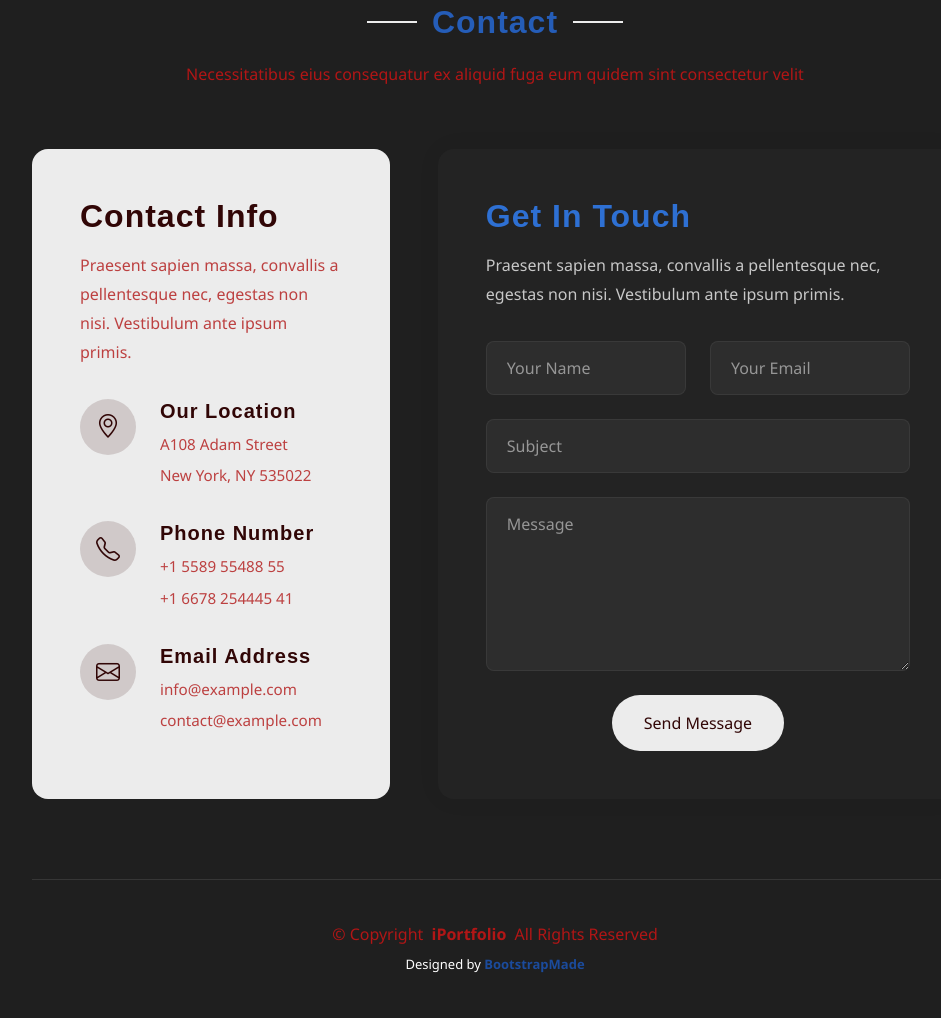
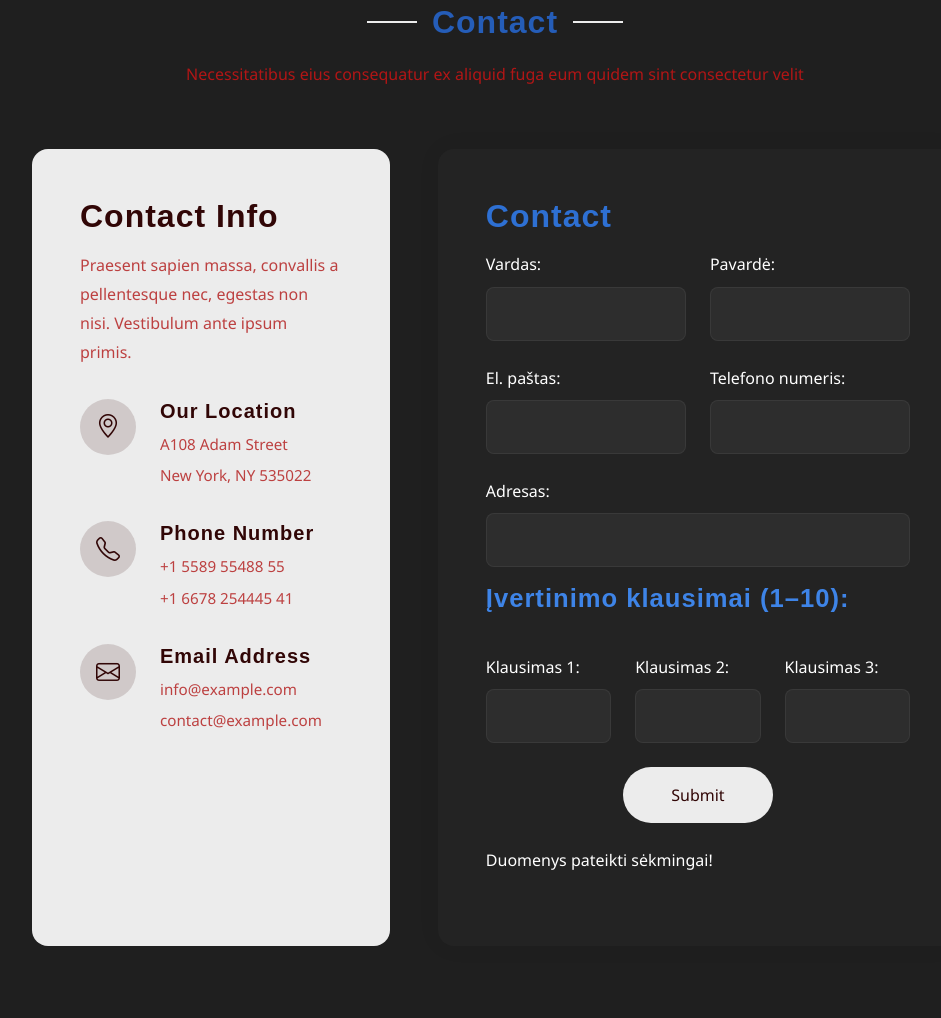
Before and after one commit to Juce171/Juce171.github.io, a plain HTML site: page index.html in a window 1280 px wide. Shown: the part 10726-11744 px from the top of the page, without its empty margins (310-1251 px from the left). Drawn offline with nearby package versions, Linux system fonts and the light colour scheme.

Commit message:
Add files via upload

```diff
--- a/index.html
+++ b/index.html
@@ -1098,10 +1098,9 @@
 
           <div class="col-lg-7">
             <div class="contact-form">
-              <h3>Get In Touch</h3>
-              <p>Praesent sapien massa, convallis a pellentesque nec, egestas non nisi. Vestibulum ante ipsum primis.</p>
+              <h3>Contact</h3>
 
-              <form action="forms/contact.php" method="post" class="php-email-form">
+              <!-- <form action="forms/contact.php" method="post" class="php-email-form">
                 <div class="row gy-4">
 
                   <div class="col-md-6">
@@ -1129,7 +1128,66 @@
                   </div>
 
                 </div>
+              </form> -->
+              <form id="contactForm">
+                <div class="row gy-4">
+
+                  <div class="col-md-6">
+                    <label class="form-label">Vardas:</label>
+                    <input type="text" id="firstName" class="form-control" required>
+                  </div>
+
+                  <div class="col-md-6">
+                    <label class="form-label">Pavardė:</label>
+                    <input type="text" id="lastName" class="form-control" required>
+                  </div>
+
+                  <div class="col-md-6">
+                    <label class="form-label">El. paštas:</label>
+                    <input type="email" id="email" class="form-control" required>
+                  </div>
+
+                  <div class="col-md-6">
+                    <label class="form-label">Telefono numeris:</label>
+                    <input type="tel" id="phone" class="form-control">
+                  </div>
+
+                  <div class="col-12">
+                    <label class="form-label">Adresas:</label>
+                    <input type="text" id="address" class="form-control">
+                  </div>
+
+                  <div class="col-12 mt-3">
+                    <h4 class="mb-3">Įvertinimo klausimai (1–10):</h4>
+                  </div>
+
+                  <div class="col-md-4">
+                    <label class="form-label">Klausimas 1:</label>
+                    <input type="number" id="q1" class="form-control" min="1" max="10">
+                  </div>
+
+                  <div class="col-md-4">
+                    <label class="form-label">Klausimas 2:</label>
+                    <input type="number" id="q2" class="form-control" min="1" max="10">
+                  </div>
+
+                  <div class="col-md-4">
+                    <label class="form-label">Klausimas 3:</label>
+                    <input type="number" id="q3" class="form-control" min="1" max="10">
+                  </div>
+
+                  <div class="col-12 text-center mt-4">
+                    <button type="submit" class="btn btn-primary px-5">Submit</button>
+                  </div>
+
+                </div>
               </form>
+
+              <!-- Rezultatų vieta -->
+              <div id="formResult" class="mt-4"></div>
+              <div id="successPopup">Duomenys pateikti sėkmingai!</div>
+              <div id="formResult" class="mt-4"></div>
+
 
             </div>
           </div>
@@ -1137,7 +1195,6 @@
         </div>
 
       </div>
-
     </section><!-- /Contact Section -->
 
 
@@ -1180,6 +1237,7 @@
 
   <!-- Main JS File -->
   <script src="assets/js/main.js"></script>
+  <script src="assets/js/custom.js"></script>
 
 </body>
 
```
